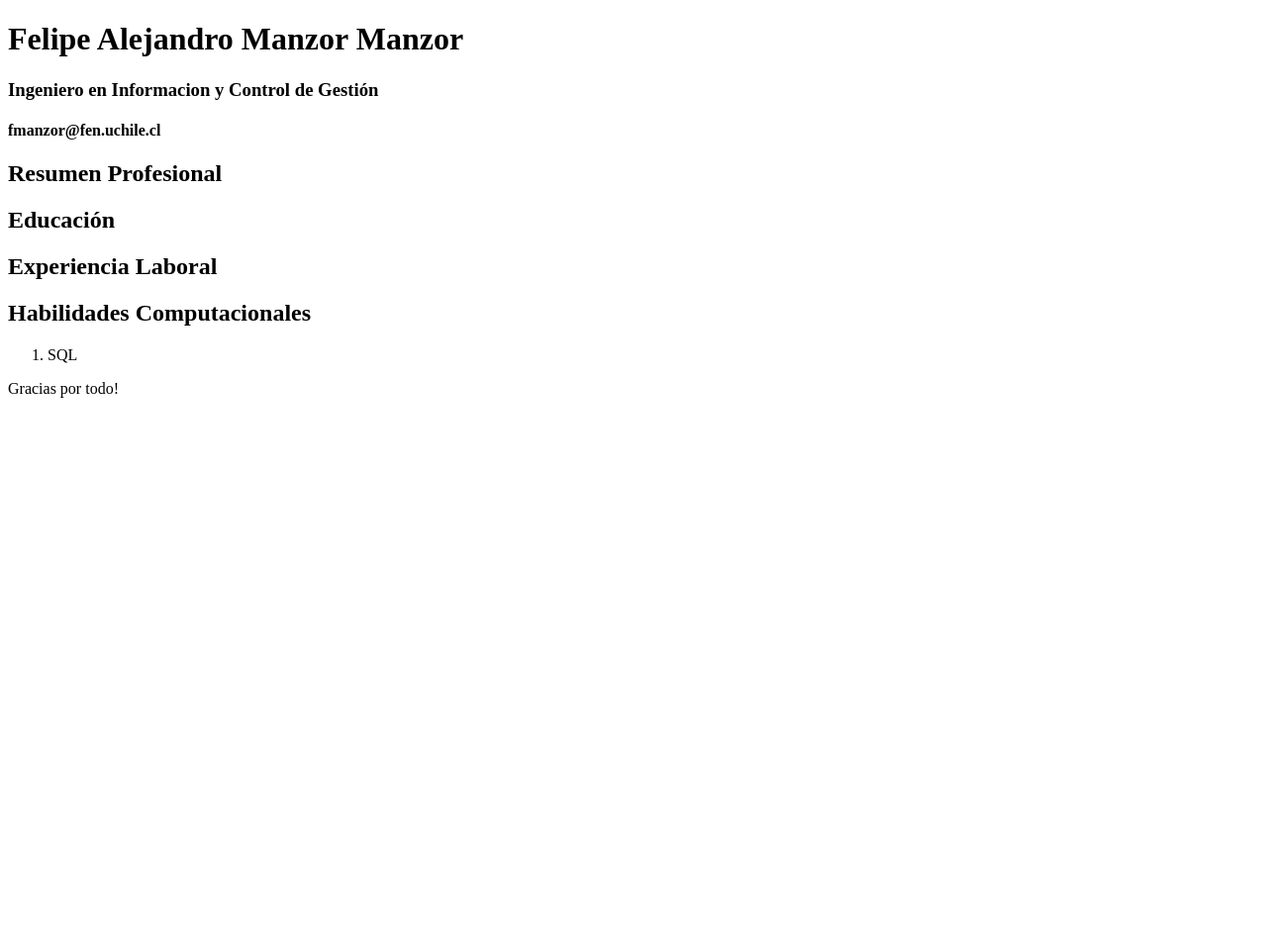
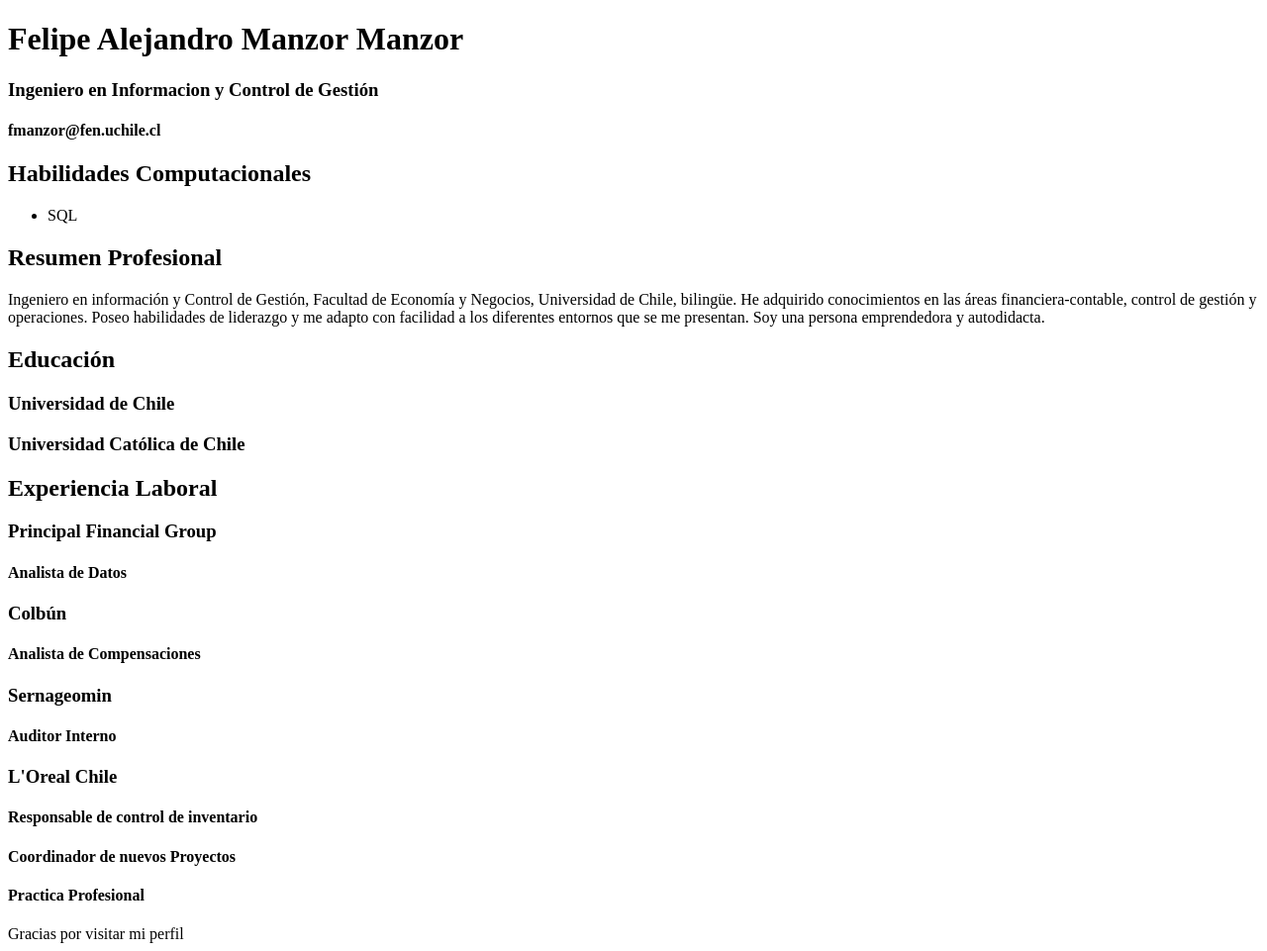
Before and after one commit to FelipeManzor/FelipeManzor.github.io, a plain HTML site: page index.html in a window 1280 px wide. Shown: the whole page at 99% size. Before the commit the page ends 800 px from the top, so only its background shows below. Drawn offline with Linux system fonts and the light colour scheme.

Commit message:
Actualizacion de datos

```diff
--- a/index.html
+++ b/index.html
@@ -1,5 +1,5 @@
 <!DOCTYPE html>
-<html lang="en">
+<html lang="es">
 <head>
     <meta charset="UTF-8">
     <meta http-equiv="X-UA-Compatible" content="IE=edge">
@@ -12,22 +12,37 @@
         <h3>Ingeniero en Informacion y Control de Gestión </h3>
         <h4>fmanzor@fen.uchile.cl</h4>
     </header>
-
+    <aside>
+        <h2>Habilidades Computacionales</h2>
+        <ul>
+            <li>SQL</li>
+        </ul>
+    </aside>
     <div>
         <h2>Resumen Profesional</h2>
+        <p>Ingeniero en información y Control de Gestión, Facultad de Economía y Negocios, Universidad de Chile, bilingüe. He adquirido conocimientos en las áreas financiera-contable, control de gestión y operaciones. Poseo habilidades de liderazgo y me adapto con facilidad a los diferentes entornos que se me presentan. Soy una persona emprendedora y autodidacta.</p>
     </div>
     <div>
         <h2>Educación</h2>
+        <h3>Universidad de Chile</h3>
+        <h3>Universidad Católica de Chile</h3>
     </div>
     <div>
         <h2>Experiencia Laboral</h2>
+        <h3>Principal Financial Group</h3>
+        <h4>Analista de Datos</h4>
+        <h3>Colbún</h3>
+        <h4>Analista de Compensaciones</h4>
+        <h3>Sernageomin</h3>
+        <h4>Auditor Interno</h4>
+        <h3>L'Oreal Chile</h3>
+        <h4>Responsable de control de inventario</h4>
+        <h4>Coordinador de nuevos Proyectos</h4>
+        <h4>Practica Profesional</h4>
     </div>
     <div>
-        <h2>Habilidades Computacionales</h2>
-        <ol>
-            <li>SQL</li>
-        </ol>
+
     </div>
-    <footer>Gracias por todo!</footer>
+    <footer>Gracias por visitar mi perfil</footer>
     </body>
 </html>
```
